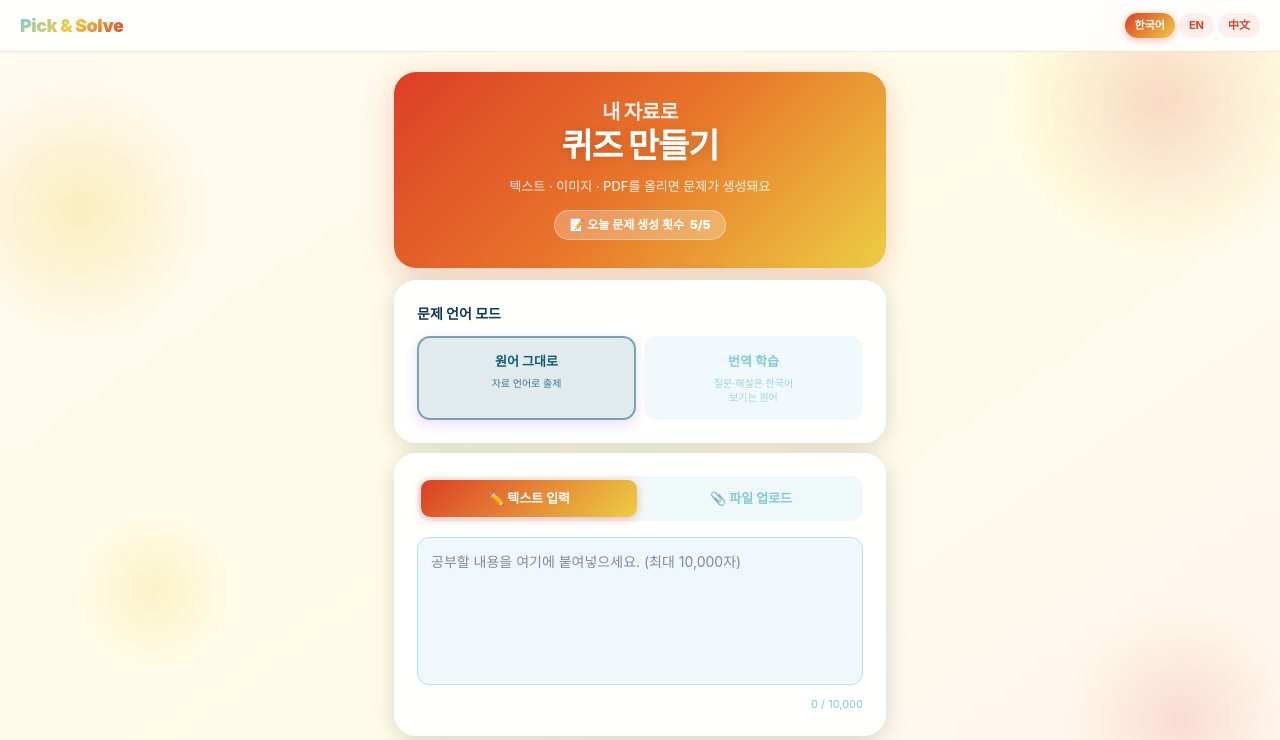
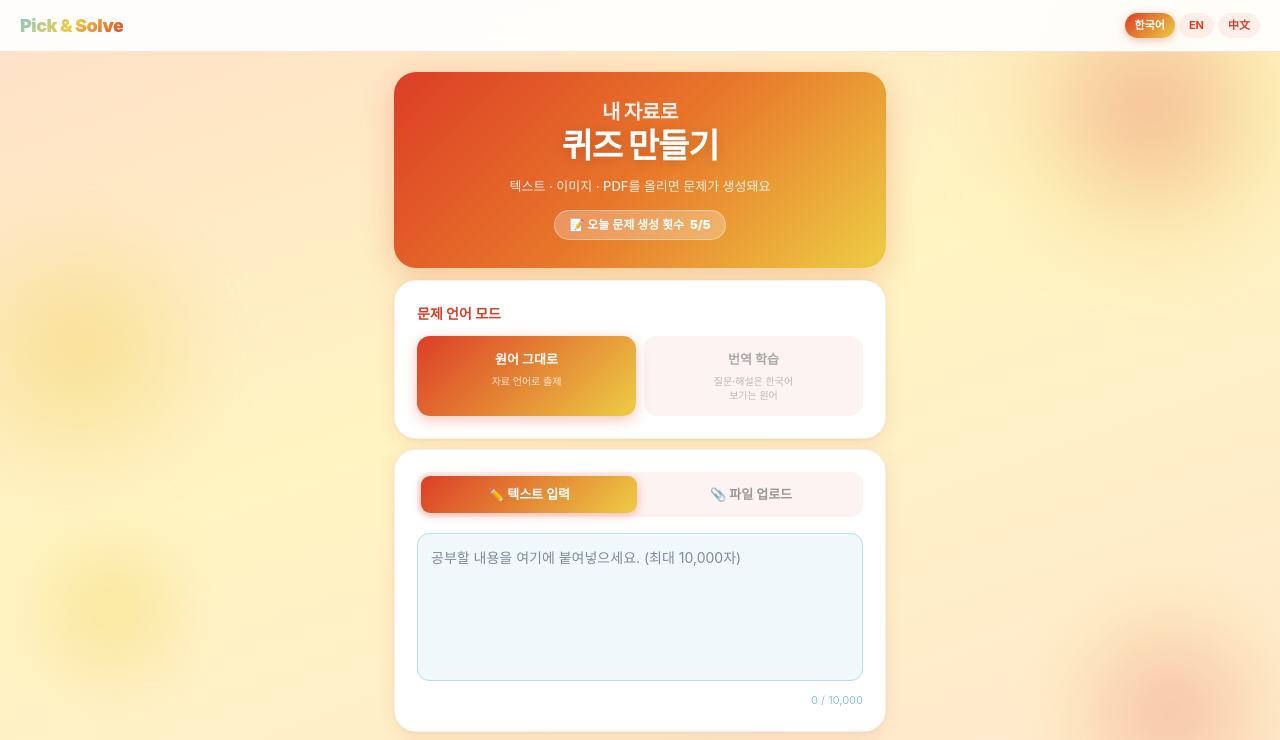
Before and after one commit to highstar24/picknsolve, a Next.js app: page / in a window 1280 px wide. Shown: the top 740 px of the page. Built offline with nearby package versions, Linux system fonts and the light colour scheme.

Commit message:
디자인 개선: 복숭아-노랑 배경, 카드 입체감, 빨간 포인트 강화

```diff
--- a/app/globals.css
+++ b/app/globals.css
@@ -4,7 +4,7 @@
 
 body {
   min-height: 100vh;
-  background: linear-gradient(145deg, #fff9f0 0%, #fffde8 50%, #fff5f2 100%);
+  background: linear-gradient(160deg, #FFE0C8 0%, #FFF4C2 45%, #FFE8D0 100%);
   background-attachment: fixed;
   font-family: -apple-system, BlinkMacSystemFont, 'Segoe UI', 'Noto Sans KR', sans-serif;
   -webkit-font-smoothing: antialiased;
--- a/app/layout.tsx
+++ b/app/layout.tsx
@@ -15,34 +15,35 @@ export default function RootLayout({ children }: { children: React.ReactNode })
         <div style={{ position: 'fixed', inset: 0, zIndex: 0, pointerEvents: 'none', overflow: 'hidden' }}>
           {/* 레드 블롭 - 우상단 */}
           <div style={{
-            position: 'absolute', top: '-60px', right: '-40px',
-            width: '320px', height: '320px',
-            background: 'radial-gradient(ellipse, rgba(220,62,38,0.18) 0%, rgba(237,205,68,0.08) 55%, transparent 70%)',
+            position: 'absolute', top: '-80px', right: '-60px',
+            width: '380px', height: '380px',
+            background: 'radial-gradient(ellipse, rgba(220,62,38,0.30) 0%, rgba(237,205,68,0.10) 50%, transparent 70%)',
             borderRadius: '60% 40% 55% 45% / 45% 60% 40% 55%',
-            filter: 'blur(4px)',
+            filter: 'blur(30px)',
           }} />
-          {/* 옐로우 블롭 - 좌상단 */}
+          {/* 옐로우 블롭 - 좌중단 */}
           <div style={{
-            position: 'absolute', top: '10%', left: '-50px',
-            width: '260px', height: '260px',
-            background: 'radial-gradient(ellipse, rgba(237,205,68,0.28) 0%, rgba(237,205,68,0.06) 55%, transparent 70%)',
+            position: 'absolute', top: '25%', left: '-70px',
+            width: '300px', height: '300px',
+            background: 'radial-gradient(ellipse, rgba(237,205,68,0.38) 0%, rgba(237,205,68,0.08) 55%, transparent 70%)',
             borderRadius: '45% 55% 40% 60% / 55% 40% 60% 45%',
-            filter: 'blur(4px)',
+            filter: 'blur(25px)',
           }} />
           {/* 레드 소블롭 - 우하단 */}
           <div style={{
-            position: 'absolute', bottom: '-40px', right: '-20px',
-            width: '240px', height: '240px',
-            background: 'radial-gradient(ellipse, rgba(220,62,38,0.14) 0%, rgba(237,205,68,0.06) 55%, transparent 70%)',
+            position: 'absolute', bottom: '-50px', right: '-30px',
+            width: '280px', height: '280px',
+            background: 'radial-gradient(ellipse, rgba(220,62,38,0.22) 0%, rgba(237,205,68,0.08) 55%, transparent 70%)',
             borderRadius: '50% 60% 45% 55% / 60% 45% 55% 40%',
-            filter: 'blur(3px)',
+            filter: 'blur(20px)',
           }} />
           {/* 옐로우 소블롭 - 좌하단 */}
           <div style={{
-            position: 'absolute', bottom: '15%', left: '5%',
-            width: '180px', height: '180px',
-            background: 'radial-gradient(ellipse, rgba(237,205,68,0.20) 0%, transparent 65%)',
+            position: 'absolute', bottom: '10%', left: '0%',
+            width: '220px', height: '220px',
+            background: 'radial-gradient(ellipse, rgba(237,205,68,0.30) 0%, transparent 65%)',
             borderRadius: '55% 45% 50% 50% / 50% 55% 45% 50%',
+            filter: 'blur(15px)',
           }} />
         </div>
 
--- a/app/page.tsx
+++ b/app/page.tsx
@@ -15,9 +15,9 @@ const DIFFICULTY_OPTIONS: { value: Difficulty; color: string; bg: string; border
 ]
 
 const card: React.CSSProperties = {
-  background: 'rgba(255,255,255,0.92)',
-  border: '1px solid rgba(255,255,255,0.7)',
-  boxShadow: '0 4px 24px rgba(0,0,0,0.15)',
+  background: '#ffffff',
+  border: '1px solid rgba(220,62,38,0.08)',
+  boxShadow: '0 4px 20px rgba(220,62,38,0.10), 0 1px 4px rgba(0,0,0,0.06)',
   borderRadius: '22px',
   padding: '22px',
 }
@@ -132,7 +132,7 @@ export default function HomePage() {
 
         {/* 문제 언어 모드 */}
         <div style={card}>
-          <p style={{ margin: '0 0 12px', fontWeight: 700, fontSize: '14px', color: '#0d3d52' }}>{t.quizLangTitle}</p>
+          <p style={{ margin: '0 0 12px', fontWeight: 700, fontSize: '14px', color: '#DC3E26' }}>{t.quizLangTitle}</p>
           <div style={{ display: 'grid', gridTemplateColumns: '1fr 1fr', gap: '8px' }}>
             {(['source', 'translate'] as const).map((mode) => {
               const active = quizLangMode === mode
@@ -141,11 +141,11 @@ export default function HomePage() {
               return (
                 <button key={mode} type="button" onClick={() => setQuizLangMode(mode)} style={{
                   padding: '14px 10px', borderRadius: '13px', cursor: 'pointer',
-                  border: `2px solid ${active ? 'rgba(13,93,122,0.5)' : 'transparent'}`,
-                  background: active ? 'rgba(13,93,122,0.12)' : 'rgba(240,248,252,0.85)',
+                  border: 'none',
+                  background: active ? 'linear-gradient(135deg, #DC3E26, #EDCD44)' : 'rgba(220,62,38,0.06)',
                   fontWeight: 700, fontSize: '13px',
-                  color: active ? '#0d5c7a' : '#81CAD6',
-                  boxShadow: active ? '0 4px 14px rgba(124,16,184,0.15)' : 'none',
+                  color: active ? '#fff' : '#aaa',
+                  boxShadow: active ? '0 4px 14px rgba(220,62,38,0.3)' : 'none',
                   transition: 'all 0.2s',
                   display: 'flex', flexDirection: 'column', alignItems: 'center', gap: '4px',
                   textAlign: 'center',
@@ -160,13 +160,13 @@ export default function HomePage() {
 
         {/* 입력 방식 탭 */}
         <div style={card}>
-          <div style={{ display: 'flex', gap: '6px', background: 'rgba(129,202,214,0.12)', borderRadius: '12px', padding: '4px', marginBottom: '16px' }}>
+          <div style={{ display: 'flex', gap: '6px', background: 'rgba(220,62,38,0.06)', borderRadius: '12px', padding: '4px', marginBottom: '16px' }}>
             {(['text', 'file'] as const).map((tp) => (
               <button key={tp} type="button" onClick={() => setInputType(tp)} style={{
                 flex: 1, padding: '9px', borderRadius: '9px', border: 'none',
                 fontWeight: 700, fontSize: '13px', cursor: 'pointer',
                 background: inputType === tp ? 'linear-gradient(135deg, #DC3E26, #EDCD44)' : 'transparent',
-                color: inputType === tp ? '#fff' : '#81CAD6',
+                color: inputType === tp ? '#fff' : '#999',
                 boxShadow: inputType === tp ? '0 2px 10px rgba(220,62,38,0.35)' : 'none',
                 transition: 'all 0.2s',
               }}>
@@ -226,7 +226,7 @@ export default function HomePage() {
 
         {/* 난이도 */}
         <div style={card}>
-          <p style={{ margin: '0 0 12px', fontWeight: 700, fontSize: '14px', color: '#0d3d52' }}>{t.difficultyTitle}</p>
+          <p style={{ margin: '0 0 12px', fontWeight: 700, fontSize: '14px', color: '#DC3E26' }}>{t.difficultyTitle}</p>
           <div style={{ display: 'grid', gridTemplateColumns: '1fr 1fr 1fr', gap: '8px' }}>
             {DIFFICULTY_OPTIONS.map((opt) => {
               const active = difficulty === opt.value
@@ -238,7 +238,7 @@ export default function HomePage() {
                   border: `2px solid ${active ? opt.border : 'transparent'}`,
                   background: active ? opt.bg : 'rgba(240,248,252,0.85)',
                   fontWeight: 700, fontSize: '13px',
-                  color: active ? opt.color : '#81CAD6',
+                  color: active ? opt.color : '#bbb',
                   boxShadow: active ? `0 4px 14px ${opt.border.replace('0.5)', '0.25)')}` : 'none',
                   transition: 'all 0.2s',
                   display: 'flex', flexDirection: 'column', alignItems: 'center', gap: '3px',
@@ -254,7 +254,7 @@ export default function HomePage() {
         {/* 문항 수 */}
         <div style={card}>
           <div style={{ display: 'flex', justifyContent: 'center', alignItems: 'baseline', gap: '8px', marginBottom: '12px' }}>
-            <p style={{ margin: 0, fontWeight: 700, fontSize: '14px', color: '#0d3d52' }}>{t.questionCountTitle}</p>
+            <p style={{ margin: 0, fontWeight: 700, fontSize: '14px', color: '#DC3E26' }}>{t.questionCountTitle}</p>
             <span style={{
               fontSize: '34px', fontWeight: 900, letterSpacing: '-1.5px', lineHeight: 1,
               background: 'linear-gradient(135deg, #DC3E26, #EDCD44)',
--- a/app/quiz/page.tsx
+++ b/app/quiz/page.tsx
@@ -8,9 +8,9 @@ import { playCorrect, playWrong } from '@/lib/sounds'
 import type { QuizQuestion } from '@/types'
 
 const card: React.CSSProperties = {
-  background: 'rgba(255,255,255,0.92)',
-  border: '1px solid rgba(255,255,255,0.7)',
-  boxShadow: '0 4px 24px rgba(0,0,0,0.15)',
+  background: '#ffffff',
+  border: '1px solid rgba(220,62,38,0.08)',
+  boxShadow: '0 4px 20px rgba(220,62,38,0.10), 0 1px 4px rgba(0,0,0,0.06)',
   borderRadius: '22px',
   padding: '22px',
 }
--- a/app/result/page.tsx
+++ b/app/result/page.tsx
@@ -9,9 +9,9 @@ import dynamic from 'next/dynamic'
 const ConfettiClient = dynamic(() => import('@/components/Confetti'), { ssr: false })
 
 const card: React.CSSProperties = {
-  background: 'rgba(255,255,255,0.92)',
-  border: '1px solid rgba(255,255,255,0.7)',
-  boxShadow: '0 4px 24px rgba(0,0,0,0.15)',
+  background: '#ffffff',
+  border: '1px solid rgba(220,62,38,0.08)',
+  boxShadow: '0 4px 20px rgba(220,62,38,0.10), 0 1px 4px rgba(0,0,0,0.06)',
   borderRadius: '22px',
   padding: '22px',
 }
```
